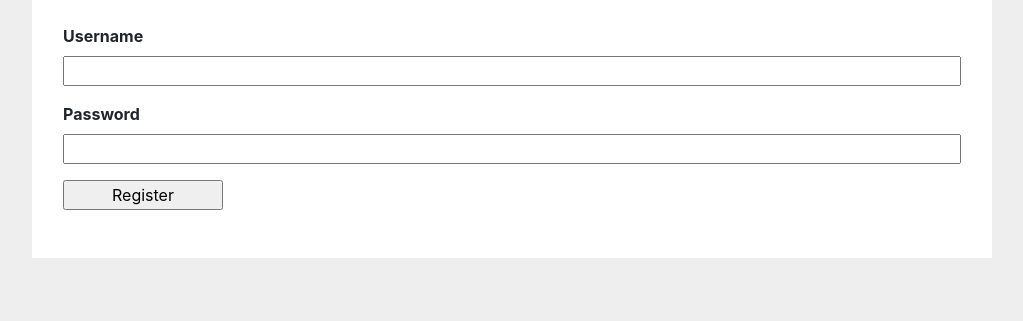
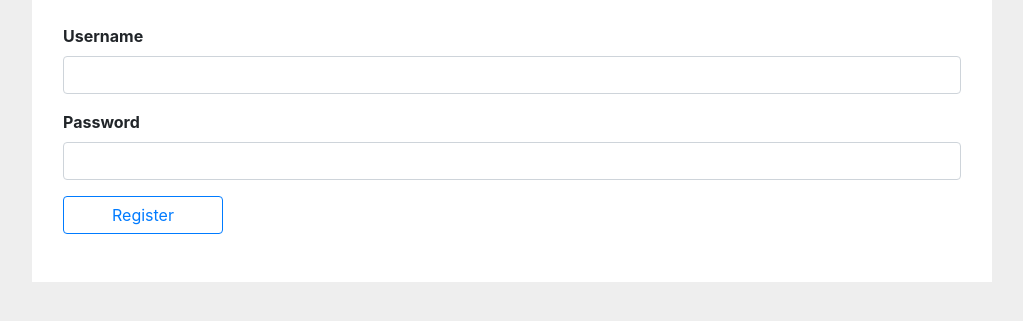
Before and after one commit to sauce71/topp52, a Flask app: page /auth/register in a window 1280 px wide. Shown: the part 112-433 px from the top of the page, without its empty margins (128-1151 px from the left). Run offline with Flask 2, Linux system fonts and the light colour scheme.

Commit message:
Endret utseende på 2 knapper og login/register kolonnene

```diff
--- a/application/templates/auth/register.html
+++ b/application/templates/auth/register.html
@@ -7,9 +7,9 @@
 {% block content %}
   <form method="post">
     <label for="username">Username</label>
-    <input name="username" id="username" required>
+    <input class="form-control" name="username" id="username" required>
     <label for="password">Password</label>
-    <input type="password" name="password" id="password" required>
-    <input type="submit" value="Register">
+    <input class="form-control" type="password" name="password" id="password" required>
+    <input type="submit" class="btn btn-outline-primary" value="Register">
   </form>
 {% endblock %}
--- a/application/templates/blog/create.html
+++ b/application/templates/blog/create.html
@@ -7,9 +7,9 @@
 {% block content %}
   <form method="post">
     <label for="title">Title</label>
-    <input name="title" id="title" value="{{ request.form['title'] }}" required>
+    <input name="title" id="title" class="form-control" value="{{ request.form['title'] }}" required>
     <label for="body">Body</label>
-    <textarea name="body" id="body">{{ request.form['body'] }}</textarea>
-    <input type="submit" value="Save">
+    <textarea name="body" class="form-control" id="body">{{ request.form['body'] }}</textarea>
+    <input type="submit" class="btn btn-primary" value="Save">
   </form>
 {% endblock %}
--- a/application/templates/blog/index.html
+++ b/application/templates/blog/index.html
@@ -3,7 +3,7 @@
 {% block header %}
   <h1>{% block title %}Posts{% endblock %}</h1>
   {% if g.user %}
-    <a class="action" href="{{ url_for('blog.create') }}">New</a>
+    <a class="action" href="{{ url_for('index.create') }}">New</a>
   {% endif %}
 {% endblock %}
 
--- a/application/templates/index.html
+++ b/application/templates/index.html
@@ -2,7 +2,7 @@
 {% block header %}
 <h1>{% block title %}Posts{% endblock %}</h1>
 {% if g.user %}
-<a class="action" href="{{ url_for('blog.create') }}">New</a>
+<a class="action" href="{{ url_for('index.create') }}">New</a>
 {% endif %}
 {% endblock %}
 {% block content %}
```
Also changed, not shown: application/templates/auth/login.html (+4 -3 lines).
